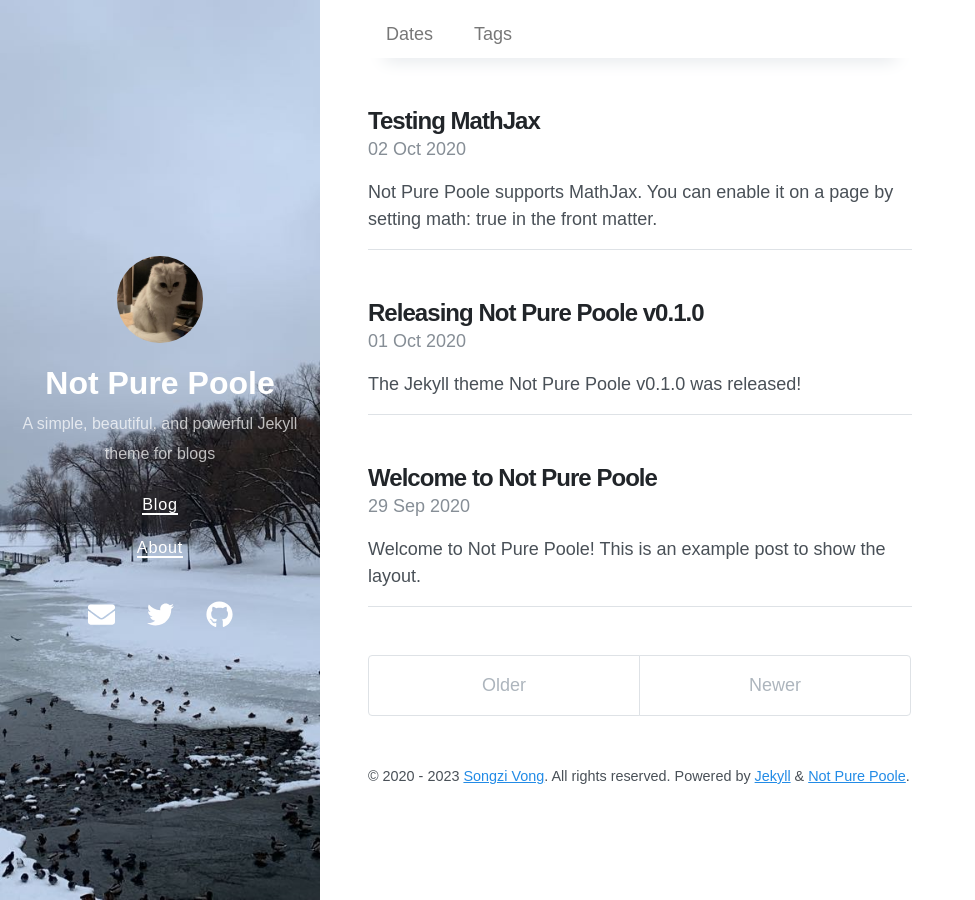
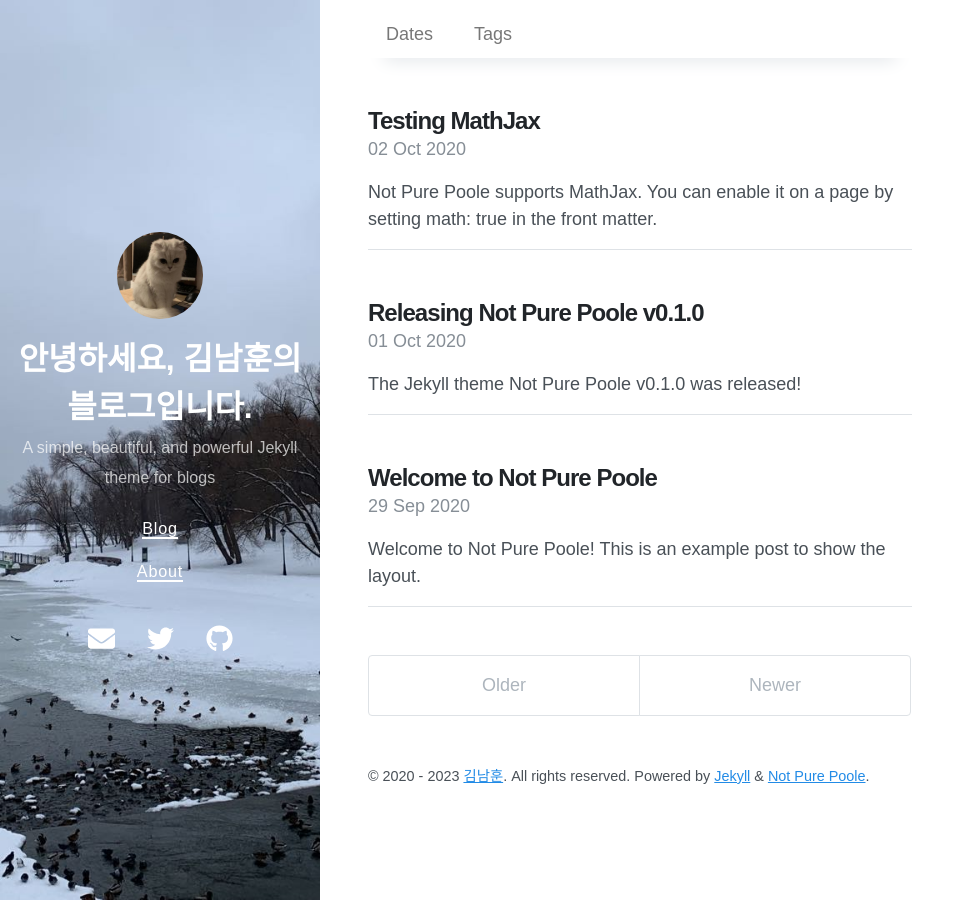
Before and after one commit to namhoon-kim97/namhoon-kim97.github.io, a Jekyll site: the page built from index.html, in a window 1280 px wide. Shown: the whole page, without its empty margins (0-975 px from the left). Built offline with Jekyll 4.4.1, drawn with Linux system fonts in a browser that asks for light colours; nearby versions of some CDN libraries; the list of posts is cut into pages by our own code.

Commit message:
change profile

```diff
--- a/_config.yml
+++ b/_config.yml
@@ -1,5 +1,5 @@
 # Setup
-title: Not Pure Poole
+title: "안녕하세요, 김남훈의 블로그입니다."
 description: A simple, beautiful, and powerful Jekyll theme for blogs
 baseurl: ""
 url: "https://namhoon-kim97.github.io/"
@@ -27,7 +27,7 @@ exclude:
   - README.md
   - scripts/
   - not-pure-poole.gemspec
-#test
+
 # Optimize Jekyl SEO Tag
 twitter:
   username: vszhub
@@ -55,6 +55,6 @@ sass:
 
 # Specify the author for blog posts
 author:
-  name: Songzi Vong
-  url: https://github.com/vszhub/
-  email: vszhub@gmail.com
+  name: 김남훈
+  url: https://https://github.com/namhoon-kim97
+  email: unte140@naver.com
```
